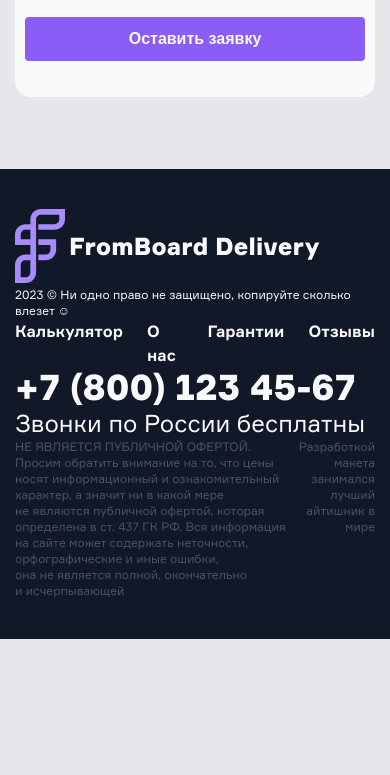
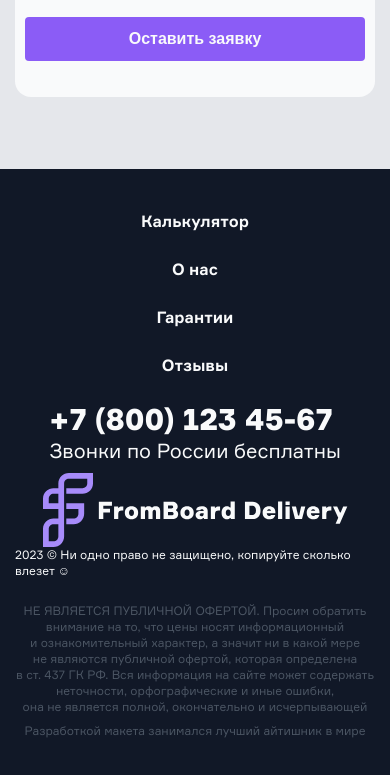
Before and after one commit to alexossipovDOMA/main, a website: page index.html in a window 390 px wide. Shown: the part 5353-6128 px from the top of the page. Before the commit the page ends 5992 px from the top, so only its background shows below. Drawn offline with nearby package versions, Linux system fonts and the light colour scheme.

Commit message:
all adaptable section footer

```diff
--- a/css/index.css
+++ b/css/index.css
@@ -854,6 +854,7 @@ button {
     line-height: 32px;
 }
 .footer__footnote {
+    margin-top: 24px;
     color: var(--gray-600);
     width: 100%;
     display: flex;
@@ -863,10 +864,63 @@ button {
     line-height: 16px;
 }
 .footer__footnote > p:first-child {
-    max-width: 1145px;
+    width: 75%;
 }
 .footer__footnote > p:last-child {
-    max-width: 242px;
+    width: 20%;
     text-align: end;
 
 }
+@media(max-width: 1536px) {
+    .footer__menu {
+        width: 100%;
+        order: -10;
+        margin-bottom: 24px;
+    }
+    .footer__menu-list {
+        margin: 0 auto;
+        gap: 24px;
+        justify-content: center;
+    }
+    .footer__tel a {
+        font-size: 30px;
+        line-height: 36px;
+    }
+    .footer__tel p {
+        font-size: 20px;
+        line-height: 28px;
+    }
+    .footer__footnote {
+        flex-wrap: wrap;
+        justify-content: center;
+    }
+    .footer__footnote > p:first-child,
+    .footer__footnote > p:last-child {
+        width: 100%;
+        text-align: center;
+    }
+    .footer__footnote > p:last-child {
+        margin-top: 8px;
+    }
+}
+@media(max-width: 1024px) {
+    .footer {
+        justify-content: center;
+    }
+    .footer__logo {
+        margin-top: 8px;
+        width: 100%;
+        display: flex;
+        flex-direction: column;
+        align-items: center;
+    }
+    .footer__tel {
+        order: -5;
+    }
+}
+@media(max-width: 500px) {
+    .footer__menu-list {
+        flex-direction: column;
+        align-items: center;
+    }
+}
```
